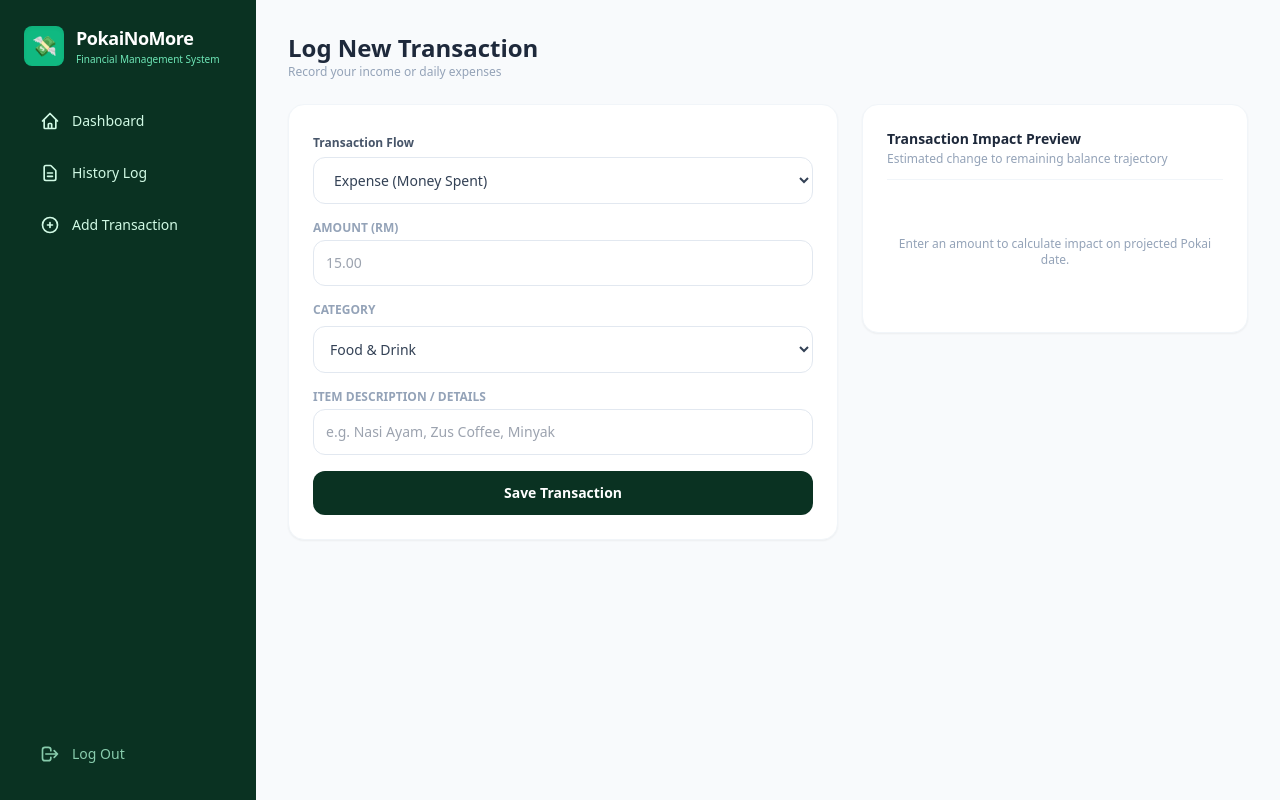
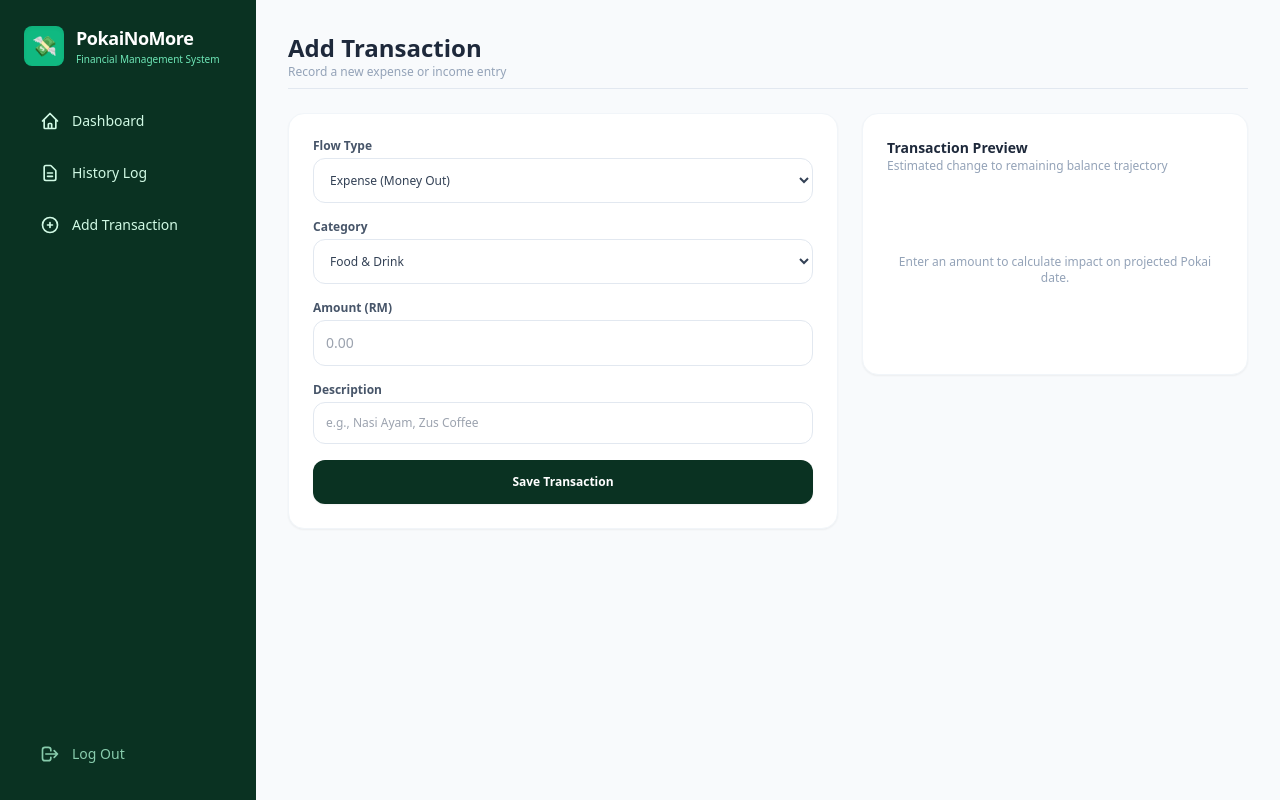
Before and after one commit to lemonTaeee/pokainomore, a Flask app: template templates/add_transaction.html in a window 1280 px wide. Run offline with Flask 3, Linux system fonts and the light colour scheme; the template is opened without the code that fills it, so the values that code supplies are empty; some libraries are stand-ins or nearby versions.

Commit message:
Restore Total Spent insights card and fix live JavaScript simulation preview

```diff
--- a/templates/add_transaction.html
+++ b/templates/add_transaction.html
@@ -10,45 +10,40 @@
 
 <body class="bg-slate-50 font-sans text-slate-700 antialiased min-h-screen flex flex-col md:flex-row">
 
-    <!-- INCLUDED REUSABLE SIDEBAR -->
+    <!-- REUSABLE SIDEBAR -->
     {% include 'sidebar.html' %}
 
     <!-- MAIN CONTENT AREA -->
     <main class="flex-1 p-4 md:p-8 space-y-6 overflow-y-auto w-full">
-        <div>
-            <h2 class="text-2xl font-bold text-slate-800">Log New Transaction</h2>
-            <p class="text-xs text-slate-400">Record your income or daily expenses</p>
+
+        <!-- Header Bar -->
+        <div class="pb-2 border-b border-slate-200">
+            <h2 class="text-2xl font-bold text-slate-800">Add Transaction</h2>
+            <p class="text-xs text-slate-400">Record a new expense or income entry</p>
         </div>
 
-        <div class="grid grid-cols-1 lg:grid-cols-12 gap-6 items-start">
+        <div class="grid grid-cols-1 md:grid-cols-12 gap-6 items-start">
 
-            <!-- FORM CARD (7 COLS) -->
-            <form action="/add-transaction/{{ student_id }}" method="POST"
-                class="lg:col-span-7 bg-white p-6 rounded-2xl border border-slate-100 shadow-sm space-y-4">
+            <!-- LEFT FORM CARD -->
+            <div class="md:col-span-7 bg-white p-6 rounded-2xl border border-slate-100 shadow-sm space-y-5">
+                <form action="/add-transaction/{{ student_id }}" method="POST" class="space-y-4">
 
-                <!-- Flow Type (Income vs Expense) -->
-                <div class="space-y-1">
-                    <label class="text-xs font-semibold text-slate-600">Transaction Flow</label>
-                    <select id="flowType" name="flow_type" onchange="handleFlowChange(); calculateImpact();"
-                        class="w-full px-4 py-3 rounded-xl border border-slate-200 text-sm focus:outline-none focus:ring-2 focus:ring-emerald-500 bg-white">
-                        <option value="Expense" selected>Expense (Money Spent)</option>
-                        <option value="Income">Income / Allowance (Money Received)</option>
+                    <!-- Flow Type (Expense / Income) -->
+                    <div>
+                        <label class="block text-xs font-semibold text-slate-600 mb-1">Flow Type</label>
+                        <select id="flow_type" name="flow_type"
+                            class="w-full border border-slate-200 rounded-xl p-3 text-xs focus:outline-none focus:ring-2 focus:ring-emerald-500 bg-white">
+                            <option value="Expense" selected>Expense (Money Out)</option>
+                            <option value="Income">Income / Allowance (Money In)</option>
                         </select>
                     </div>
 
-                <!-- Amount Input -->
-                <div>
-                    <label class="block text-xs font-semibold uppercase text-slate-400 mb-1">Amount (RM)</label>
-                    <input type="number" step="0.01" id="txAmount" name="amount" required placeholder="15.00" oninput="calculateImpact()"
-                        class="w-full border border-slate-200 rounded-xl p-3 text-sm focus:outline-emerald-500">
-                </div>
-
-                <!-- Category Selector -->
-                <div id="categoryGroup" class="space-y-1">
-                    <label class="block text-xs font-semibold uppercase text-slate-400 mb-1">Category</label>
-                    <select id="mainCategory" name="transaction_type"
-                        class="w-full border border-slate-200 rounded-xl p-3 text-sm focus:outline-emerald-500 bg-white">
-                        <option value="Food & Drink" selected>Food & Drink</option>
+                    <!-- Category -->
+                    <div id="category_wrapper">
+                        <label class="block text-xs font-semibold text-slate-600 mb-1">Category</label>
+                        <select id="transaction_type" name="transaction_type"
+                            class="w-full border border-slate-200 rounded-xl p-3 text-xs focus:outline-none focus:ring-2 focus:ring-emerald-500 bg-white">
+                            <option value="Food & Drink">Food & Drink</option>
                             <option value="Transportation">Transportation</option>
                             <option value="Yuran">Yuran</option>
                             <option value="Entertainment">Entertainment</option>
@@ -58,149 +53,147 @@
                         </select>
                     </div>
 
-                <!-- Description / Item Note -->
+                    <!-- Amount -->
                     <div>
-                    <label class="block text-xs font-semibold uppercase text-slate-400 mb-1">Item Description / Details</label>
-                    <input type="text" name="description" required placeholder="e.g. Nasi Ayam, Zus Coffee, Minyak"
-                        class="w-full border border-slate-200 rounded-xl p-3 text-sm focus:outline-emerald-500">
+                        <label class="block text-xs font-semibold text-slate-600 mb-1">Amount (RM)</label>
+                        <input type="number" step="0.01" min="0.01" id="amount" name="amount" placeholder="0.00" required
+                            class="w-full border border-slate-200 rounded-xl p-3 text-sm focus:outline-none focus:ring-2 focus:ring-emerald-500">
                     </div>
 
+                    <!-- Description -->
+                    <div>
+                        <label class="block text-xs font-semibold text-slate-600 mb-1">Description</label>
+                        <input type="text" name="description" placeholder="e.g., Nasi Ayam, Zus Coffee"
+                            class="w-full border border-slate-200 rounded-xl p-3 text-xs focus:outline-none focus:ring-2 focus:ring-emerald-500">
+                    </div>
+
+                    <!-- Submit Button -->
                     <button type="submit"
-                    class="w-full bg-[#0A3222] hover:bg-[#114630] text-white py-3 rounded-xl text-sm font-bold transition">
+                        class="w-full bg-[#0A3222] hover:bg-[#114630] text-white py-3.5 rounded-xl text-xs font-semibold transition shadow-sm">
                         Save Transaction
                     </button>
                 </form>
-
-            <!-- LIVE IMPACT PREVIEW PANEL (5 COLS) -->
-            <div class="lg:col-span-5 bg-white p-6 rounded-2xl border border-slate-100 shadow-sm space-y-4">
-                <div class="border-b border-slate-100 pb-3">
-                    <h3 class="text-sm font-bold text-slate-800">Transaction Impact Preview</h3>
-                    <p class="text-xs text-slate-400 mt-0.5">Estimated change to remaining balance trajectory</p>
             </div>
 
-                <div id="impactDefault" class="py-10 text-center text-xs text-slate-400">
-                    Enter an amount to calculate impact on projected Pokai date.
+            <!-- RIGHT WHAT-IF PREVIEW CARD -->
+            <div class="md:col-span-5 bg-white p-6 rounded-2xl border border-slate-100 shadow-sm space-y-4">
+                <div>
+                    <h3 class="text-sm font-bold text-slate-800">Transaction Preview</h3>
+                    <p class="text-xs text-slate-400">Estimated change to remaining balance trajectory</p>
                 </div>
 
-                <div id="impactResults" class="hidden space-y-3">
-                    <div class="bg-slate-50 p-3 rounded-xl border border-slate-100">
-                        <span class="block text-[10px] font-semibold uppercase text-slate-400">New Balance</span>
-                        <span id="previewBalance" class="text-base font-bold text-slate-800">RM 0.00</span>
-                    </div>
-
-                    <div class="bg-slate-50 p-3 rounded-xl border border-slate-100">
-                        <span class="block text-[10px] font-semibold uppercase text-slate-400">New Daily Limit</span>
-                        <span id="previewLimit" class="text-base font-bold text-slate-800">RM 0.00</span>
-                    </div>
-
-                    <div class="bg-slate-50 p-3 rounded-xl border border-slate-100">
-                        <span class="block text-[10px] font-semibold uppercase text-slate-400">Pokai Date Shift</span>
-                        <span id="previewShift" class="text-base font-bold text-slate-800">No shift</span>
-                    </div>
-
-                    <p id="previewAdvice" class="text-xs text-slate-500 pt-1 leading-relaxed"></p>
+                <div id="previewContent" class="min-h-[160px] flex flex-col justify-center">
+                    <p class="text-center text-xs text-slate-400 py-8">
+                        Enter an amount to calculate impact on projected Pokai date.
+                    </p>
                 </div>
             </div>
 
         </div>
+
     </main>
 
-    <!-- HIDDEN DATA CONTAINER FOR SAFE JINJA PASSING -->
-    <div id="impactConfig"
-        data-remaining-budget="{{ remaining_budget }}"
-        data-days-left-in-month="{{ days_left_in_month }}"
-        data-avg-daily-spend="{{ avg_daily_spend }}"
-        data-days-left="{{ days_left }}">
-    </div>
+    <!-- LIVE SIMULATION SCRIPT -->
+    <script>
+        const remainingBudget = {{ remaining_budget | default(0) }};
+        const avgDailySpend = {{ avg_daily_spend | default(0) }};
+        const daysLeftInMonth = {{ days_left_in_month | default(1) }};
+        const currentDaysLeft = {{ days_left | default(0) }};
 
-    <!-- SCRIPTS -->
-    <script>
-        function handleFlowChange() {
-            const flowType = document.getElementById("flowType").value;
-            const categoryGroup = document.getElementById("categoryGroup");
-            const mainCategory = document.getElementById("mainCategory");
+        const amountInput = document.getElementById('amount');
+        const flowTypeSelect = document.getElementById('flow_type');
+        const categoryWrapper = document.getElementById('category_wrapper');
+        const previewContent = document.getElementById('previewContent');
 
-            if (flowType === "Income") {
-                categoryGroup.classList.add("hidden");
-                mainCategory.innerHTML = `<option value="Income" selected>Income</option>`;
-            } else {
-                categoryGroup.classList.remove("hidden");
-                mainCategory.innerHTML = `
-                    <option value="Food & Drink" selected>Food & Drink</option>
-                    <option value="Transportation">Transportation</option>
-                    <option value="Yuran">Yuran</option>
-                    <option value="Entertainment">Entertainment</option>
-                    <option value="Study Materials">Study Materials</option>
-                    <option value="Groceries">Groceries</option>
-                    <option value="General">General / Others</option>
+        function updatePreview() {
+            const amt = parseFloat(amountInput.value);
+
+            if (isNaN(amt) || amt <= 0) {
+                previewContent.innerHTML = `
+                    <p class="text-center text-xs text-slate-400 py-8">
+                        Enter an amount to calculate impact on projected Pokai date.
+                    </p>
                 `;
-            }
-        }
-
-        function calculateImpact() {
-            const config = document.getElementById('impactConfig').dataset;
-            const currentBalance = parseFloat(config.remainingBudget) || 0;
-            const daysLeftInMonth = parseInt(config.daysLeftInMonth, 10) || 1;
-            const avgDailySpend = parseFloat(config.avgDailySpend) || 0;
-            const originalDaysLeft = parseInt(config.daysLeft, 10) || 0;
-
-            const amountInput = parseFloat(document.getElementById('txAmount').value);
-            const flowType = document.getElementById('flowType').value;
-            const defaultBox = document.getElementById('impactDefault');
-            const resultsBox = document.getElementById('impactResults');
-
-            if (isNaN(amountInput) || amountInput <= 0) {
-                defaultBox.classList.remove('hidden');
-                resultsBox.classList.add('hidden');
                 return;
             }
 
-            defaultBox.classList.add('hidden');
-            resultsBox.classList.remove('hidden');
-
-            let newBalance = currentBalance;
-            if (flowType === 'Expense') {
-                newBalance -= amountInput;
-            } else {
-                newBalance += amountInput;
-            }
-
-            const newDailyLimit = Math.max(0, newBalance / daysLeftInMonth);
+            const isExpense = (flowTypeSelect.value === 'Expense');
+            const newBalance = isExpense ? (remainingBudget - amt) : (remainingBudget + amt);
 
             let newDaysLeft = 0;
             if (avgDailySpend > 0 && newBalance > 0) {
                 newDaysLeft = Math.floor(newBalance / avgDailySpend);
+            } else if (newBalance <= 0) {
+                newDaysLeft = 0;
+            } else {
+                newDaysLeft = daysLeftInMonth;
             }
 
-            const daysEarlier = originalDaysLeft - newDaysLeft;
+            const daysDiff = newDaysLeft - currentDaysLeft;
+            const newDailyLimit = Math.max(0, newBalance / daysLeftInMonth);
 
-            document.getElementById('previewBalance').innerText = "RM " + newBalance.toFixed(2);
-            document.getElementById('previewLimit').innerText = "RM " + newDailyLimit.toFixed(2) + " / day";
+            let statusText = "";
+            let statusClass = "";
 
-            const shiftElement = document.getElementById('previewShift');
-            const adviceElement = document.getElementById('previewAdvice');
+            if (isExpense) {
+                if (newBalance <= 0) {
+                    statusText = "Immediate Pokai!";
+                    statusClass = "bg-rose-500 text-white";
+                } else if (daysDiff < 0) {
+                    statusText = `${Math.abs(daysDiff)} day(s) earlier`;
+                    statusClass = "bg-rose-100 text-rose-700 border border-rose-200";
+                } else {
+                    statusText = "Minimal Impact";
+                    statusClass = "bg-slate-100 text-slate-600 border border-slate-200";
+                }
+            } else {
+                statusText = `+${daysDiff} day(s) longer`;
+                statusClass = "bg-emerald-100 text-emerald-700 border border-emerald-200";
+            }
 
-            if (flowType === 'Income') {
-                shiftElement.innerText = "Extends balance duration";
-                shiftElement.className = "text-base font-bold text-emerald-600";
-                adviceElement.innerText = `Adding RM ${amountInput.toFixed(2)} increases your remaining balance to RM ${newBalance.toFixed(2)}.`;
+            previewContent.innerHTML = `
+                <div class="space-y-4 pt-1">
+                    <div class="flex items-center justify-between pb-2.5 border-b border-slate-100">
+                        <span class="text-xs text-slate-500 font-medium">New Remaining Balance</span>
+                        <span class="text-sm font-extrabold ${newBalance < 0 ? 'text-rose-600' : 'text-slate-800'}">
+                            RM ${newBalance.toFixed(2)}
+                        </span>
+                    </div>
+
+                    <div class="flex items-center justify-between pb-2.5 border-b border-slate-100">
+                        <span class="text-xs text-slate-500 font-medium">New Recommended Limit</span>
+                        <span class="text-xs font-bold text-indigo-700">
+                            RM ${newDailyLimit.toFixed(2)} / day
+                        </span>
+                    </div>
+
+                    <div class="flex items-center justify-between pb-2.5 border-b border-slate-100">
+                        <span class="text-xs text-slate-500 font-medium">Pokai Date Shift</span>
+                        <span class="px-2.5 py-0.5 rounded-full text-[11px] font-bold ${statusClass}">
+                            ${statusText}
+                        </span>
+                    </div>
+
+                    <div class="p-3 bg-slate-50 rounded-xl border border-slate-100 text-[11px] text-slate-500 leading-relaxed">
+                        ${isExpense
+                            ? `This <strong>RM ${amt.toFixed(2)}</strong> expense reduces your remaining balance to <strong>RM ${newBalance.toFixed(2)}</strong>.`
+                            : `Adding <strong>RM ${amt.toFixed(2)}</strong> income increases your available funds to <strong>RM ${newBalance.toFixed(2)}</strong>.`}
+                    </div>
+                </div>
+            `;
+        }
+
+        flowTypeSelect.addEventListener('change', function () {
+            if (this.value === 'Income') {
+                categoryWrapper.classList.add('hidden');
             } else {
-                if (newBalance <= 0) {
-                    shiftElement.innerText = "Triggers Pokai status";
-                    shiftElement.className = "text-base font-bold text-rose-600";
-                    adviceElement.innerText = "This expense exhausts your remaining balance immediately.";
-                } else if (daysEarlier > 0) {
-                    shiftElement.innerText = `${daysEarlier} day(s) earlier`;
-                    shiftElement.className = "text-base font-bold text-amber-600";
-                    adviceElement.innerText = `Logging this expense brings your projected Pokai date forward by ${daysEarlier} day(s).`;
-                } else {
-                    shiftElement.innerText = "No change in trajectory";
-                    shiftElement.className = "text-base font-bold text-emerald-600";
-                    adviceElement.innerText = "This expense remains within your current financial cushion.";
+                categoryWrapper.classList.remove('hidden');
             }
-            }
-        }
+            updatePreview();
+        });
+
+        amountInput.addEventListener('input', updatePreview);
     </script>
+</body>
 
-</body>
 </html>
```
Also changed, not shown: templates/dashboard.html (+56 -40 lines). Lines whose indentation alone changed are shown as unchanged.
